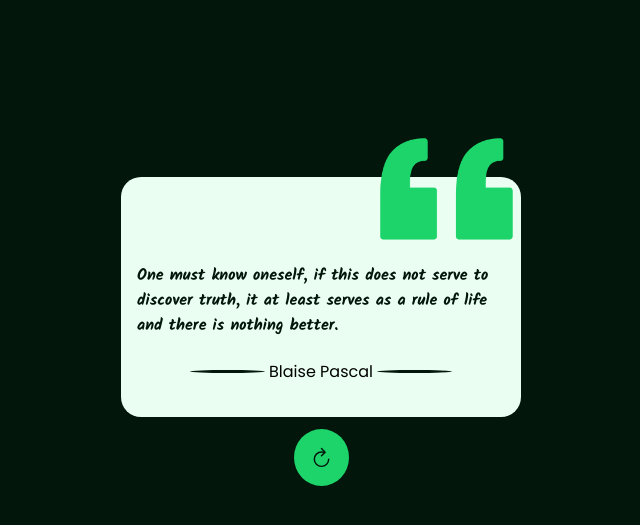
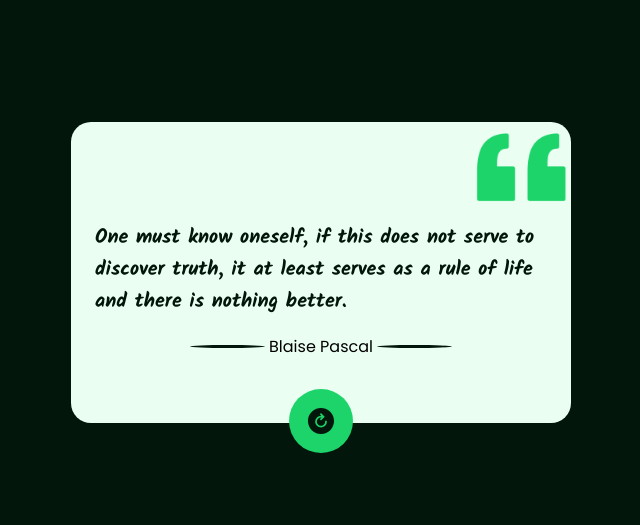
Before and after one commit to GregoriM04/Random-Quote-Generator, a plain HTML site: page index.html in a window 1280 px wide. Shown: the part 99-624 px from the top of the page, without its empty margins (319-959 px from the left). Drawn offline with nearby package versions, Linux system fonts and the light colour scheme.

Commit message:
visual issues fixed

```diff
--- a/css/style.css
+++ b/css/style.css
@@ -40,7 +40,7 @@ body {
 .title {
   color: var(--light-color);
   text-align: center;
-  margin-top: var(--spacing-5);
+  margin: var(--spacing-5) 0;
   overflow: hidden;
 }
 
@@ -48,15 +48,15 @@ body {
   display: flex;
   justify-content: center;
   align-items: center;
-  height: 100vh;
+  height: calc(100vh - 145.2px);
 }
 
 .container {
   background-color: var(--light-color);
   min-width: 350px;
-  max-width: 400px;
+  max-width: 500px;
   width: 50%;
-  height: 30%;
+  min-height: 100px;
   border-radius: 20px;
   margin: var(--spacing-1);
   position: relative;
@@ -66,21 +66,27 @@ body {
   align-items: center;
 }
 
+.image-wrapper {
+  position: relative;
+  display: flex;
+  justify-content: flex-end;
+  width: 100%;
+}
+
 .quote-picture {
-  align-self: flex-end;
   position: relative;
-  bottom: 65px;
-  max-width: 150px;
+  bottom: 6px;
+  width: 100px;
 }
 
 .quote-message {
   color: var(--dark-color);
   position: relative;
-  bottom: 80px;
-  padding: var(--spacing-3);
+  padding: 0 var(--spacing-4);
   font-family: var(--secondary-font);
-  font-size: 16px;
+  font-size: 20px;
   transition: var(--trans-5s);
+  margin-bottom: var(--spacing-3);
 }
 
 .author-container {
@@ -88,7 +94,6 @@ body {
   position: relative;
   justify-content: center;
   align-items: center;
-  bottom: 75px;
 }
 
 .author-container > span {
@@ -107,25 +112,36 @@ body {
 .refresh-button {
   background-color: var(--primary-color);
   position: relative;
-  bottom: 30px;
+  justify-self: flex-start;
+  bottom: -30px;
   text-align: center;
   display: flex;
   justify-content: center;
   align-items: center;
-  width: 55px;
+  width: 64px;
+  height: 64px;
   padding: var(--spacing-3);
   border-radius: 50%;
   cursor: pointer;
 }
 
-.refresh-button ion-icon {
-  font-size: 25px;
+.refresh-button .refresh-icon {
+  font-size: 32px;
   color: var(--dark-color);
+  transition: var(--trans-3s);
+}
+
+.refresh-button:hover .refresh-icon {
+  color: var(--light-color);
 }
 
 /* Loading animation */
 .blink {
   animation: blink 2.5s ease 0s infinite normal forwards;
+}
+
+.spin {
+  animation: spin 1s ease 0s infinite;
 }
 
 @keyframes blink {
@@ -140,3 +156,13 @@ body {
     opacity: 0.3;
   }
 }
+
+@keyframes spin {
+  0% {
+    transform: rotate(0deg);
+  }
+
+  100% {
+    transform: rotate(360deg);
+  }
+}
--- a/index.html
+++ b/index.html
@@ -43,22 +43,37 @@
     </header>
     <main class="main">
       <div class="container">
-        <img src="./images/quote-mark.png" alt="Quote mark" class="quote-picture">
-        <h4 class="quote-message">One must know oneself, if this does not serve to discover truth, it at least serves as a rule of life and there is nothing better.</h4>
+        <div class="image-wrapper">
+          <img
+            src="./images/quote-mark.png"
+            alt="Quote mark"
+            class="quote-picture"
+          />
+        </div>
+        <h4 class="quote-message">
+          One must know oneself, if this does not serve to discover truth, it at
+          least serves as a rule of life and there is nothing better.
+        </h4>
         <div class="author-container">
-            <span></span>
-            <p class="author">Blaise Pascal</p>
-            <!-- <p class="author">Pedro Federico Alberto</p> -->
-            <span></span>
+          <span></span>
+          <p class="author">Blaise Pascal</p>
+          <span></span>
         </div>
-        <a class="refresh-button" onclick="fetchQuotes()"><ion-icon name="refresh-outline"></ion-icon></a>
-        <!-- <button type="submit" class="refresh-button"><ion-icon name="refresh-outline"></ion-icon></button> -->
+        <a class="refresh-button" onclick="fetchQuotes()"
+          ><ion-icon name="refresh-circle-sharp" class="refresh-icon"></ion-icon
+        ></a>
       </div>
     </main>
 
     <!-- Ion-Icons -->
-    <script type="module" src="https://unpkg.com/ionicons@7.1.0/dist/ionicons/ionicons.esm.js"></script>
-    <script nomodule src="https://unpkg.com/ionicons@7.1.0/dist/ionicons/ionicons.js"></script>
+    <script
+      type="module"
+      src="https://unpkg.com/ionicons@7.1.0/dist/ionicons/ionicons.esm.js"
+    ></script>
+    <script
+      nomodule
+      src="https://unpkg.com/ionicons@7.1.0/dist/ionicons/ionicons.js"
+    ></script>
 
     <!-- Main Js -->
     <script src="./main.js"></script>
--- a/main.js
+++ b/main.js
@@ -1,6 +1,7 @@
 const quote = document.querySelector(".quote-message");
 const author = document.querySelector(".author");
-const loader = document.querySelector(".quote-picture");
+const loaderQuotePicture = document.querySelector(".quote-picture");
+const loaderRefreshIcon = document.querySelector(".refresh-icon");
 
 // Get a new quote
 async function fetchQuotes() {
@@ -9,7 +10,8 @@ async function fetchQuotes() {
       "https://www.stands4.com/services/v2/quotes.php?uid=12572&tokenid=Swsp3oFgp9C2kIMC&searchtype=RANDOM&format=json"
     );
 
-    loader.classList.add("blink");
+    loaderQuotePicture.classList.add("blink");
+    loaderRefreshIcon.classList.add("spin");
 
     if (!response.ok) {
       throw new Error("Ops! Something went wrong with the fetch");
@@ -20,10 +22,11 @@ async function fetchQuotes() {
     const newAuthor = data.result.author;
 
     setTimeout(() => {
-      loader.classList.remove("blink");
+      loaderQuotePicture.classList.remove("blink");
+      loaderRefreshIcon.classList.remove("spin");
       quote.innerHTML = newQuote;
       author.innerHTML = newAuthor;
-    }, 4000);
+    }, 3000);
   } catch (error) {
     console.log(error);
   }
```
